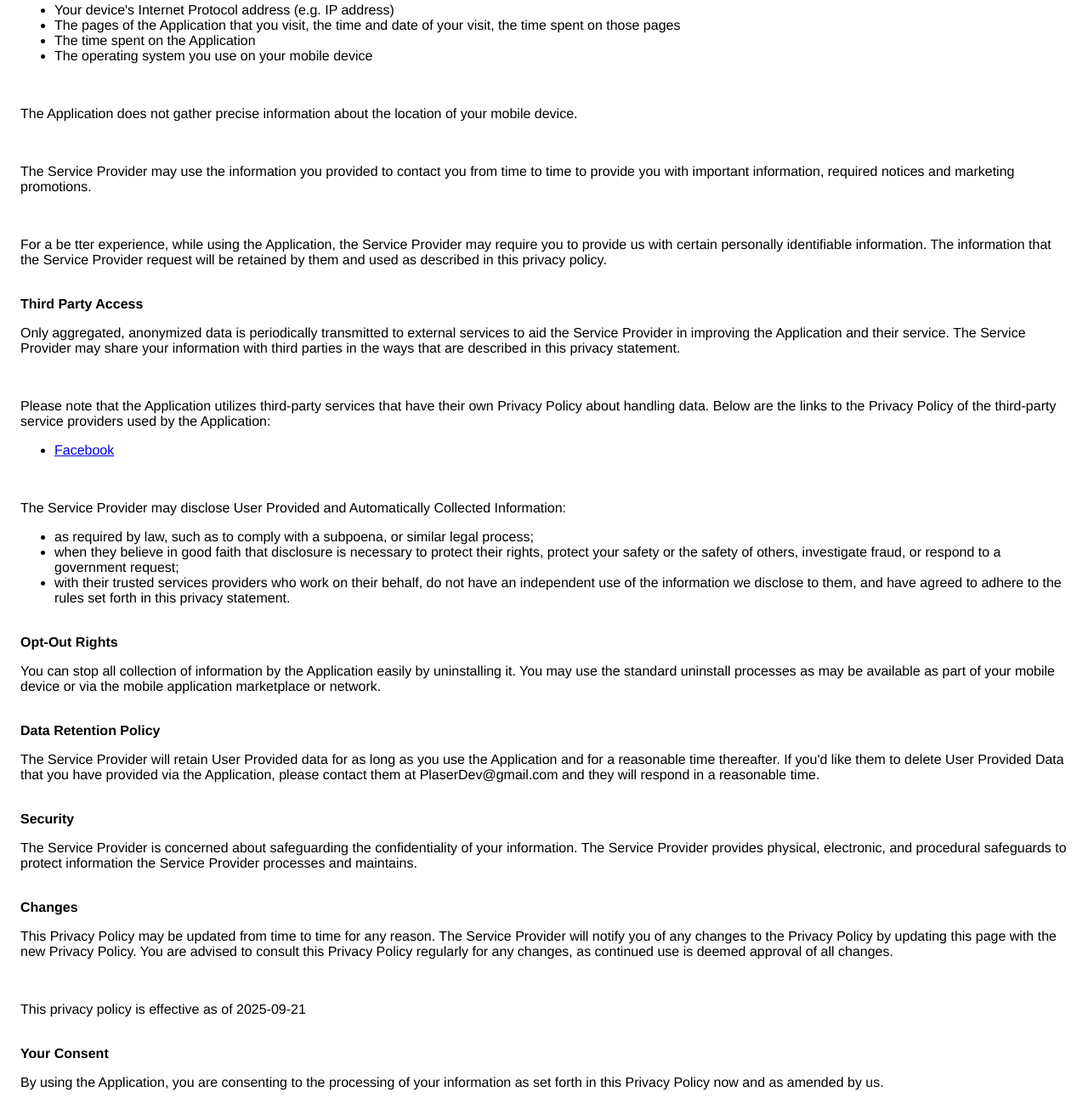
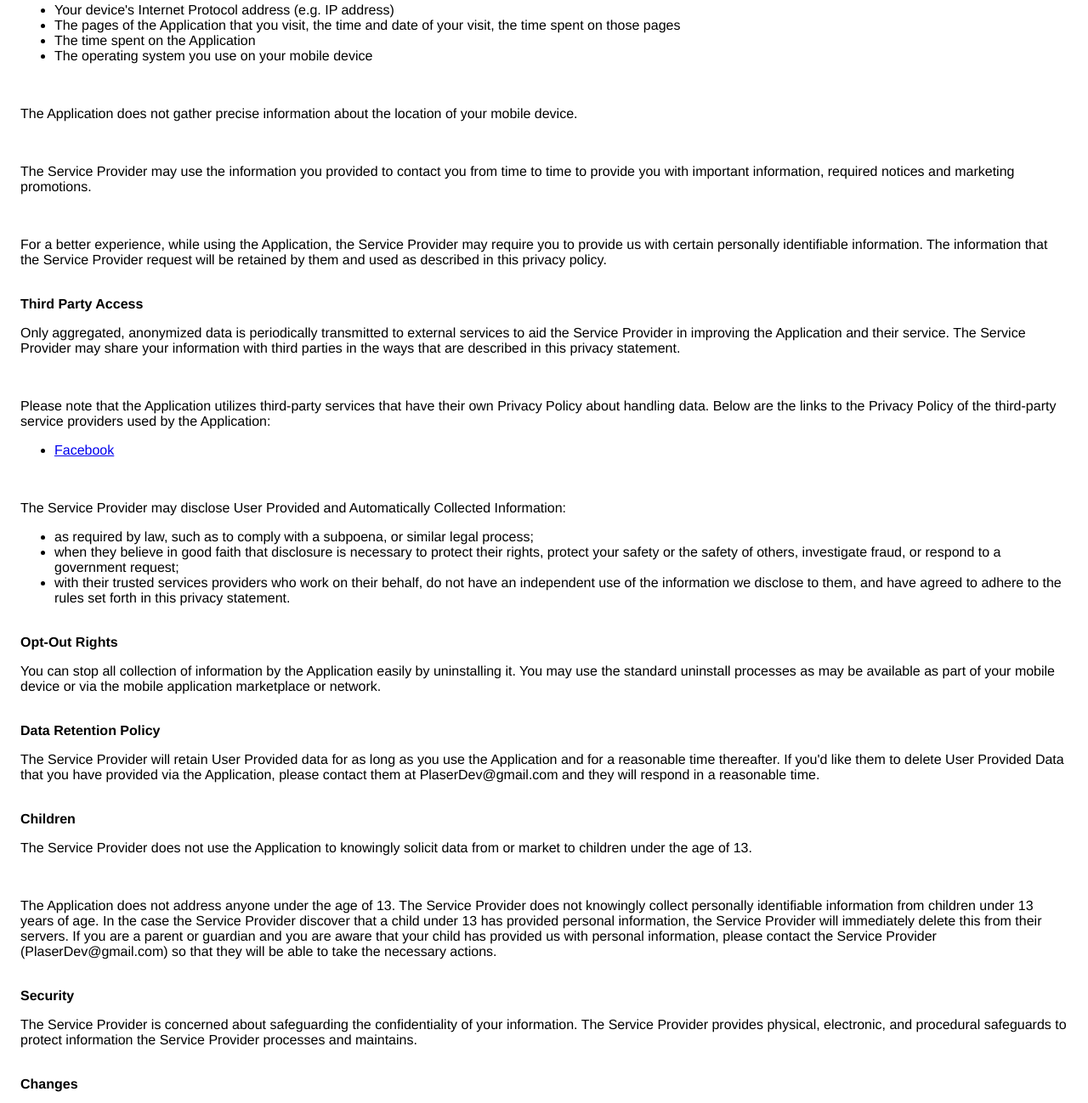
Before and after one commit to GameProject-Team2/plaser-docs, a plain HTML site: page privacyPolicy.html in a window 1280 px wide. Shown: the part 193-1491 px from the top of the page at 85% size. Drawn offline with Linux system fonts and the light colour scheme.

Commit message:
Update privacyPolicy.html

```diff
--- a/privacyPolicy.html
+++ b/privacyPolicy.html
@@ -55,7 +55,7 @@
 
     <br>
     <p>
-        For a be    tter experience, while using the Application, the Service Provider may require you to provide us with certain personally identifiable information. The information that the Service Provider request will be retained by them and used as described in this privacy policy.
+        For a better experience, while using the Application, the Service Provider may require you to provide us with certain personally identifiable information. The information that the Service Provider request will be retained by them and used as described in this privacy policy.
     </p>
 
     <br>
@@ -100,6 +100,20 @@
     </p>
 
     <br>
+    <strong>Children</strong>
+
+    <p>
+        The Service Provider does not use the Application to knowingly solicit data from or market to children under the age of 13.
+    </p>
+
+    <div>
+        <br>
+        <p>
+            The Application does not address anyone under the age of 13. The Service Provider does not knowingly collect personally identifiable information from children under 13 years of age. In the case the Service Provider discover that a child under 13 has provided personal information, the Service Provider will immediately delete this from their servers. If you are a parent or guardian and you are aware that your child has provided us with personal information, please contact the Service Provider (PlaserDev@gmail.com) so that they will be able to take the necessary actions.
+        </p>
+    </div>
+
+    <br>
     <strong>Security</strong>
 
     <p>
```
